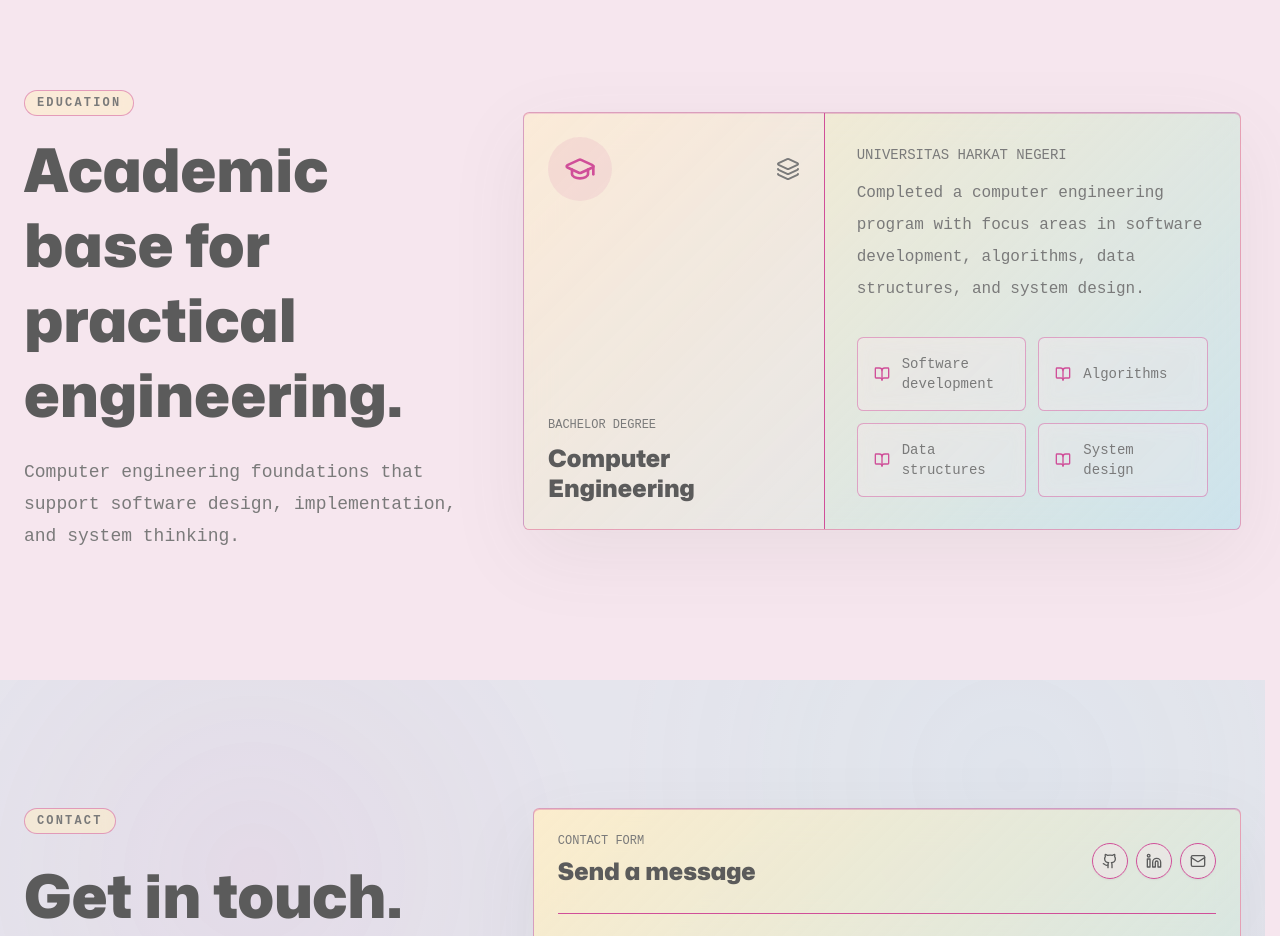
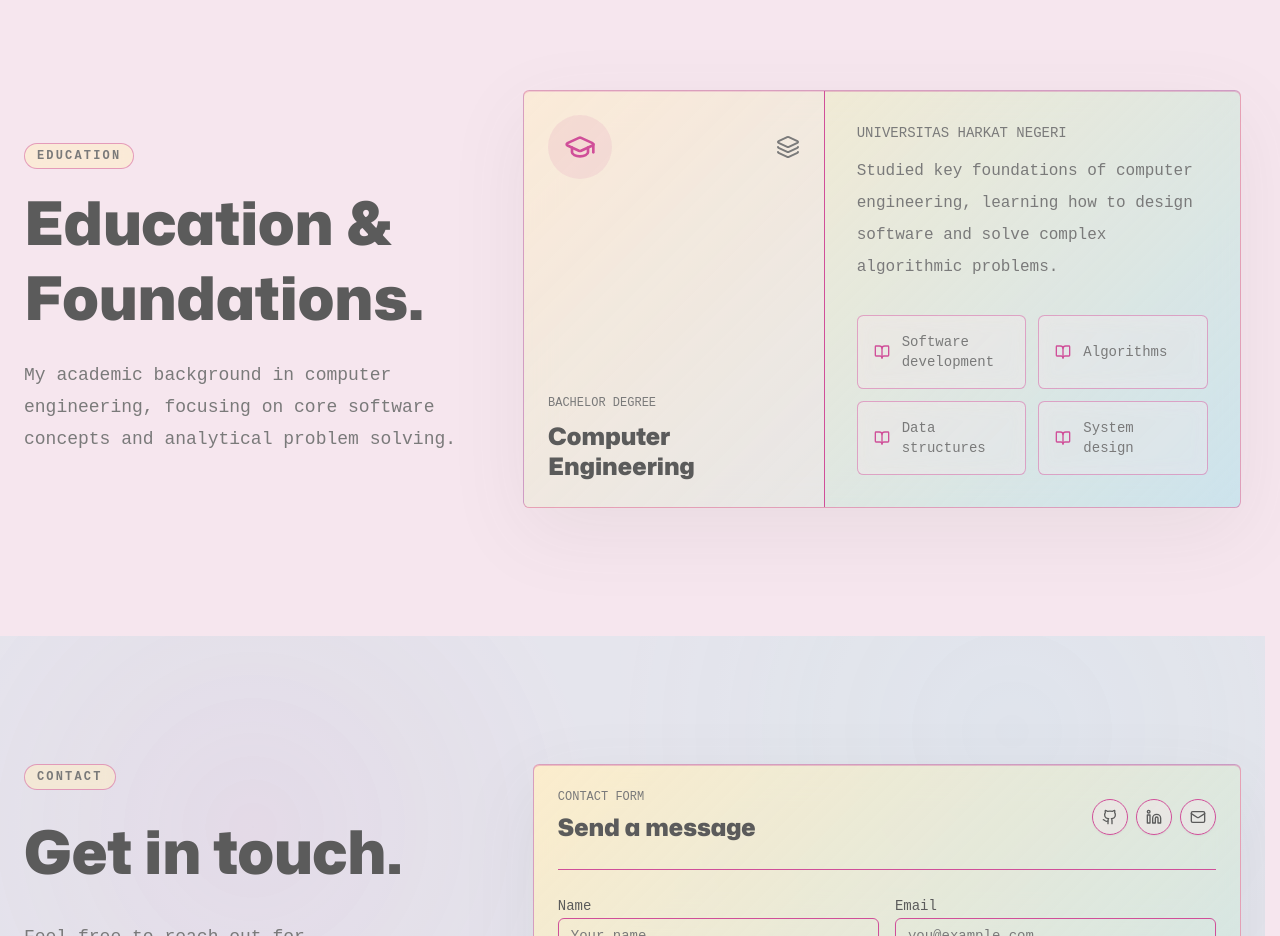
Before and after one commit to Wildann77/porto, a Next.js app: page / in a window 1280 px wide. Shown: the part 5980-6916 px from the top of the page. Built offline with nearby package versions, Linux system fonts and the light colour scheme; no server answers.

Commit message:
feat: update components/education.tsx

```diff
--- a/components/education.tsx
+++ b/components/education.tsx
@@ -37,11 +37,10 @@ export default function Education() {
           <div className="space-y-5">
             <span className="section-eyebrow">Education</span>
             <h2 className="font-sans text-4xl font-black leading-tight tracking-normal sm:text-5xl md:text-6xl">
-              Academic base for practical engineering.
+              Education & Foundations.
             </h2>
             <p className="text-base leading-8 text-muted-foreground md:text-lg">
-              Computer engineering foundations that support software design, implementation,
-              and system thinking.
+              My academic background in computer engineering, focusing on core software concepts and analytical problem solving.
             </p>
           </div>
 
@@ -67,8 +66,7 @@ export default function Education() {
                   <div className="space-y-3">
                     <p className="text-sm uppercase text-muted-foreground">Universitas Harkat Negeri</p>
                     <p className="text-base leading-8 text-muted-foreground">
-                      Completed a computer engineering program with focus areas in software
-                      development, algorithms, data structures, and system design.
+                      Studied key foundations of computer engineering, learning how to design software and solve complex algorithmic problems.
                     </p>
                   </div>
                   <div className="mt-8 grid gap-3 sm:grid-cols-2">
```
